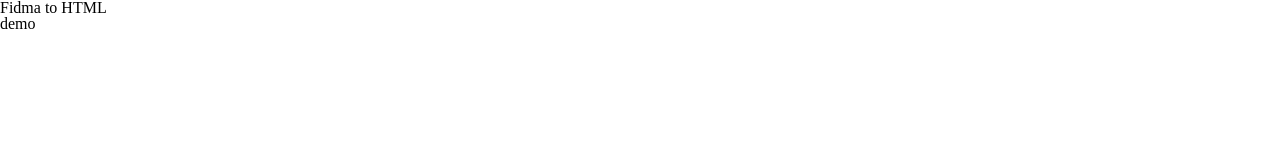
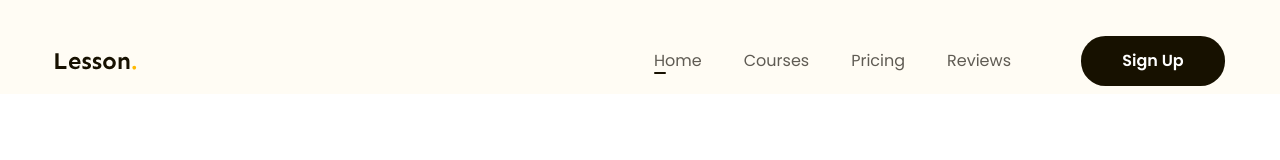
Before and after one commit to anhtunguyen05/figma-to-html, a plain HTML site: page index.html in a window 1280 px wide. Shown: the top 160 px of the page. Drawn offline with Linux system fonts and the light colour scheme.

Commit message:
p3 lam phan header

```diff
--- a/assets/css/style.css
+++ b/assets/css/style.css
@@ -4,6 +4,79 @@
 html {
   font-size: 62.5%;
 }
+/* khoi phuc chu theo rem */
 body {
   font-size: 1.6rem;
+  font-family: "Poppins", sans-serif;
 }
+/* common */
+a {
+  text-decoration: none;
+}
+.main-content {
+  width: 1170px;
+  max-width: calc(100% - 48px);
+  margin-left: auto;
+  margin-right: auto;
+}
+.btn {
+  display: inline-block;
+  min-width: 118px;
+  padding: 0px 16px;
+  line-height: 50px;
+  color: #fff;
+  text-align: center;
+  font-size: 1.6rem;
+  font-weight: 600;
+  border-radius: 24.5px;
+  background: #171100;
+}
+/* header */
+.header {
+  background: #fffcf4;
+}
+.header.fix {
+  position: sticky;
+  top: -28px;
+}
+
+.header .body {
+  display: flex;
+  align-items: center;
+  padding: 36px 0 8px;
+}
+nav {
+  margin-left: auto;
+}
+.nav ul {
+  display: flex;
+}
+.nav a {
+  position: relative;
+  color: #5f5b53;
+  font-size: 1.6rem;
+  padding: 8px 21px;
+}
+.nav a:hover {
+  color: #171100;
+  font-style: normal;
+  /* font-weight: 600; */
+  text-shadow: 1px 0 0 currentColor;
+}
+.nav li.active a::after {
+  position: absolute;
+  left: 21px;
+  bottom: 6px;
+  display: block;
+  content: "";
+  width: 12px;
+  height: 2px;
+  border-radius: 1px;
+  background: #171100;
+}
+.header .btn-sign-up {
+  min-width: 144px;
+}
+.header .action {
+  margin-left: 49px;
+}
--- a/index.html
+++ b/index.html
@@ -4,12 +4,46 @@
     <meta charset="UTF-8" />
     <meta name="viewport" content="width=device-width, initial-scale=1.0" />
     <link rel="stylesheet" href="./assets/css/reset.css" />
+    <link rel="preconnect" href="https://fonts.googleapis.com" />
+    <link rel="preconnect" href="https://fonts.gstatic.com" crossorigin />
+    <link
+      href="https://fonts.googleapis.com/css2?family=Poppins:ital,wght@0,100;0,200;0,300;0,400;0,500;0,600;0,700;0,800;0,900;1,100;1,200;1,300;1,400;1,500;1,600;1,700;1,800;1,900&family=Sen:wght@400..800&display=swap"
+      rel="stylesheet"
+    />
     <link rel="stylesheet" href="./assets/css/style.css" />
 
     <title>Figma to HTML</title>
   </head>
-  <body>
-    <h1>Fidma to HTML</h1>
-    <h2>demo</h2>
+  <body style="height: 10000px">
+    <!-- header -->
+    <header class="header fix">
+      <div class="main-content">
+        <div class="body">
+          <!-- logo -->
+          <img src="./assets/img/Lesson..svg" alt="Lesson." class="logo" />
+          <!-- nav -->
+          <nav class="nav">
+            <ul>
+              <li class="active">
+                <a href="#!">Home</a>
+              </li>
+              <li>
+                <a href="#!">Courses</a>
+              </li>
+              <li>
+                <a href="#!">Pricing</a>
+              </li>
+              <li>
+                <a href="#!">Reviews</a>
+              </li>
+            </ul>
+          </nav>
+          <!-- btn action -->
+          <div class="action">
+            <a href="#!" class="btn btn-sign-up">Sign Up</a>
+          </div>
+        </div>
+      </div>
+    </header>
   </body>
 </html>
```
Also changed, not shown: assets/img/Lesson..svg (added).
